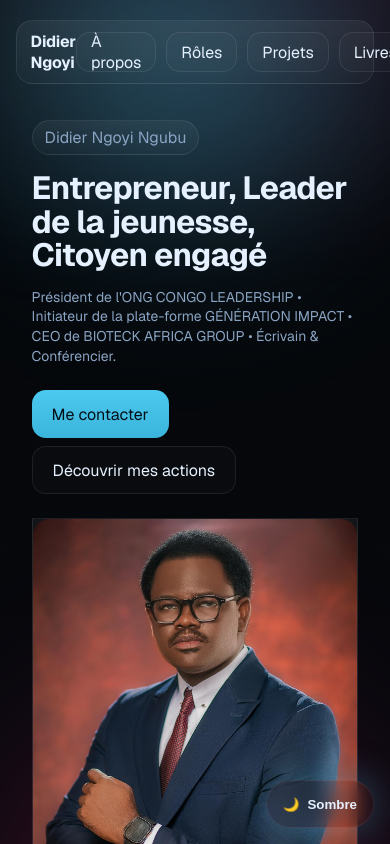
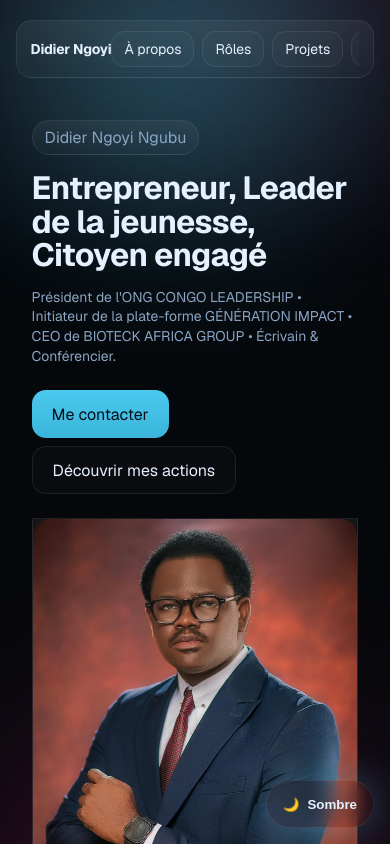
Before and after one commit to EMMADEKO10/didierngoyprofil, a Next.js app: page / in a window 390 px wide. Shown: the top 844 px of the page. Built offline with nearby package versions, Linux system fonts and the light colour scheme.

Commit message:
Enhance Header component with responsive styles and improve navigation layout. Updated CSS for mobile, tablet, and desktop views, ensuring better adaptability and user experience across devices. Refactored logo display and navigation button styles for consistency.

```diff
--- a/src/app/Header.tsx
+++ b/src/app/Header.tsx
@@ -39,15 +39,18 @@ export default function Header() {
           padding: "10px 14px",
         }}
       >
-        <Link href="#top" style={{ fontWeight: 700, letterSpacing: -0.2 }}>Didier Ngoyi</Link>
-        <div style={{ display: "flex", alignItems: "center", gap: 16 }}>
-          <div className="navLinks" style={{ display: "flex", gap: 10, overflowX: "auto" }}>
-            <a href="#about" className="btn" style={{ height: 40, padding: "0 14px" }}>À propos</a>
-            <a href="#roles" className="btn" style={{ height: 40, padding: "0 14px" }}>Rôles</a>
-            <a href="#projets" className="btn" style={{ height: 40, padding: "0 14px" }}>Projets</a>
-            <a href="#livres" className="btn" style={{ height: 40, padding: "0 14px" }}>Livres</a>
-            <a href="#galerie" className="btn" style={{ height: 40, padding: "0 14px" }}>Galerie</a>
-            <a href="#contact" className="btn btnPrimary" style={{ height: 40, padding: "0 14px" }}>Contact</a>
+        <Link href="#top" className="headerLogo" style={{ fontWeight: 700, letterSpacing: -0.2, whiteSpace: "nowrap" }}>
+          <span className="logoFull">Didier Ngoyi</span>
+          <span className="logoShort">D. Ngoyi</span>
+        </Link>
+        <div className="headerNav">
+          <div className="navLinks">
+            <a href="#about" className="btn navBtn">À propos</a>
+            <a href="#roles" className="btn navBtn">Rôles</a>
+            <a href="#projets" className="btn navBtn">Projets</a>
+            <a href="#livres" className="btn navBtn">Livres</a>
+            <a href="#galerie" className="btn navBtn">Galerie</a>
+            <a href="#contact" className="btn btnPrimary navBtn">Contact</a>
           </div>
           <button
             className="mobileMenuBtn"
--- a/src/app/globals.css
+++ b/src/app/globals.css
@@ -218,32 +218,29 @@ html[data-theme="light"] .glass {
     gap: 8px;
   }
 
+  /* Header mobile styles */
+  .logoFull {
+    display: none;
+  }
+
+  .logoShort {
+    display: block;
+  }
+
   .navLinks {
     display: none;
   }
 
   .navLinksMobile {
     display: flex;
-    flex-direction: column;
-    gap: 8px;
-    position: absolute;
-    top: 100%;
-    left: 0;
-    right: 0;
-    background: var(--card);
-    border-radius: 12px;
-    padding: 16px;
-    margin-top: 8px;
-    box-shadow: var(--glow);
   }
 
   .mobileMenuBtn {
     display: block;
-    background: none;
-    border: none;
-    color: var(--foreground);
-    font-size: 18px;
-    cursor: pointer;
+  }
+
+  .headerNav {
+    gap: 8px;
   }
 
   .heroGrid {
@@ -275,12 +272,31 @@ html[data-theme="light"] .glass {
     order: 2;
   }
 
+  /* Header tablet styles */
+  .logoFull {
+    display: block;
+  }
+
+  .logoShort {
+    display: none;
+  }
+
+  .navLinks {
+    display: flex;
+  }
+
   .navLinksMobile {
     display: none;
   }
 
   .mobileMenuBtn {
     display: none;
+  }
+
+  .navBtn {
+    height: 38px;
+    padding: 0 14px;
+    font-size: 15px;
   }
 
   .grid {
@@ -306,12 +322,31 @@ html[data-theme="light"] .glass {
     gap: 60px;
   }
 
+  /* Header desktop styles */
+  .logoFull {
+    display: block;
+  }
+
+  .logoShort {
+    display: none;
+  }
+
+  .navLinks {
+    display: flex;
+  }
+
   .navLinksMobile {
     display: none;
   }
 
   .mobileMenuBtn {
     display: none;
+  }
+
+  .navBtn {
+    height: 40px;
+    padding: 0 16px;
+    font-size: 16px;
   }
 
   .grid {
@@ -325,11 +360,93 @@ html[data-theme="light"] .glass {
   }
 }
 
+/* Header responsive styles */
+.headerLogo {
+  display: flex;
+  align-items: center;
+  min-width: 0;
+  flex-shrink: 0;
+}
+
+/* Very small screens */
+@media (max-width: 480px) {
+  .headerLogo {
+    font-size: 14px;
+  }
+
+  .navBtn {
+    height: 32px;
+    padding: 0 8px;
+    font-size: 12px;
+  }
+
+  .mobileMenuBtn {
+    font-size: 16px;
+    padding: 6px;
+  }
+}
+
+.logoFull {
+  display: block;
+}
+
+.logoShort {
+  display: none;
+}
+
+.headerNav {
+  display: flex;
+  align-items: center;
+  gap: 12px;
+  min-width: 0;
+}
+
 .navLinks {
   display: flex;
-  gap: 10px;
+  gap: 8px;
   overflow-x: auto;
   scrollbar-width: thin;
+  flex-shrink: 1;
+}
+
+.navBtn {
+  height: 36px;
+  padding: 0 12px;
+  font-size: 14px;
+  white-space: nowrap;
+  flex-shrink: 0;
+}
+
+.mobileMenuBtn {
+  display: none;
+  background: none;
+  border: none;
+  color: var(--foreground);
+  font-size: 18px;
+  cursor: pointer;
+  padding: 8px;
+  border-radius: 8px;
+  transition: background 0.2s ease;
+}
+
+.mobileMenuBtn:hover {
+  background: rgba(255, 255, 255, 0.1);
+}
+
+.navLinksMobile {
+  display: none;
+  flex-direction: column;
+  gap: 8px;
+  position: absolute;
+  top: 100%;
+  left: 0;
+  right: 0;
+  background: var(--card);
+  border-radius: 12px;
+  padding: 16px;
+  margin-top: 8px;
+  box-shadow: var(--glow);
+  z-index: 100;
 }
 
 .heroImg {
```
